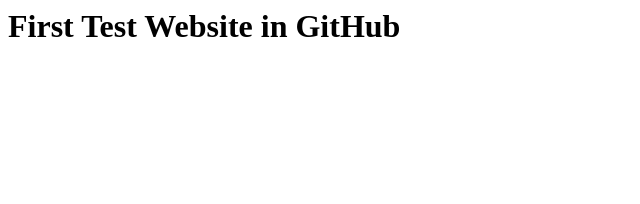
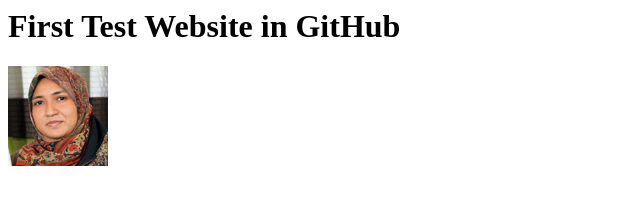
Before and after one commit to pdeasf/web.github.io, a plain HTML site: page index.html in a window 1280 px wide. Shown: the whole page, without its empty margins (0-640 px from the left). Drawn offline with Linux system fonts and the light colour scheme.

Commit message:
pic change

```diff
--- a/index.html
+++ b/index.html
@@ -2,5 +2,6 @@
 <head><title>My Frist Website in GitHub</title></head>
 <body>
 <h1>First Test Website in GitHub</h1>
+<img src="img/rose.jpg" />
 </body>
 </html>
```
Also changed, not shown: img/rose.jpg (renamed from img/Afroz.jpg).
